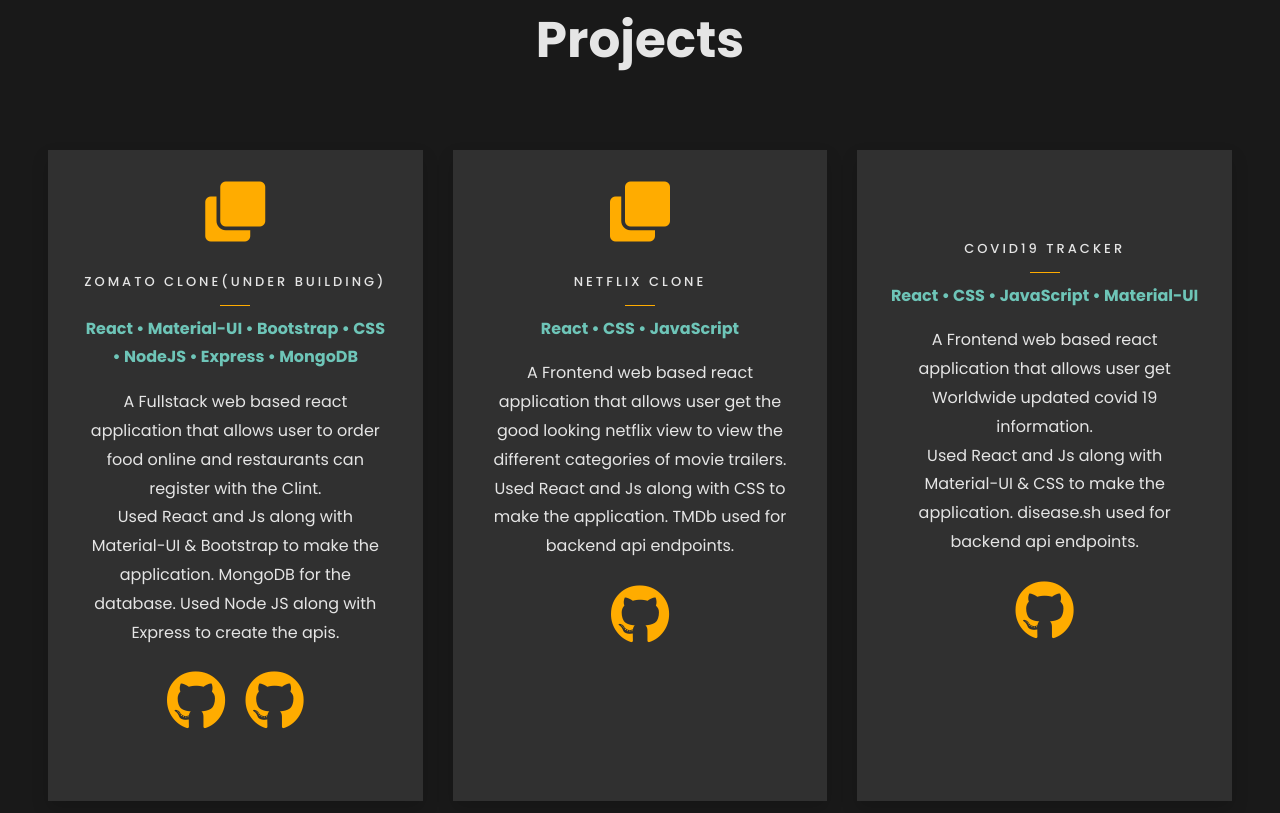
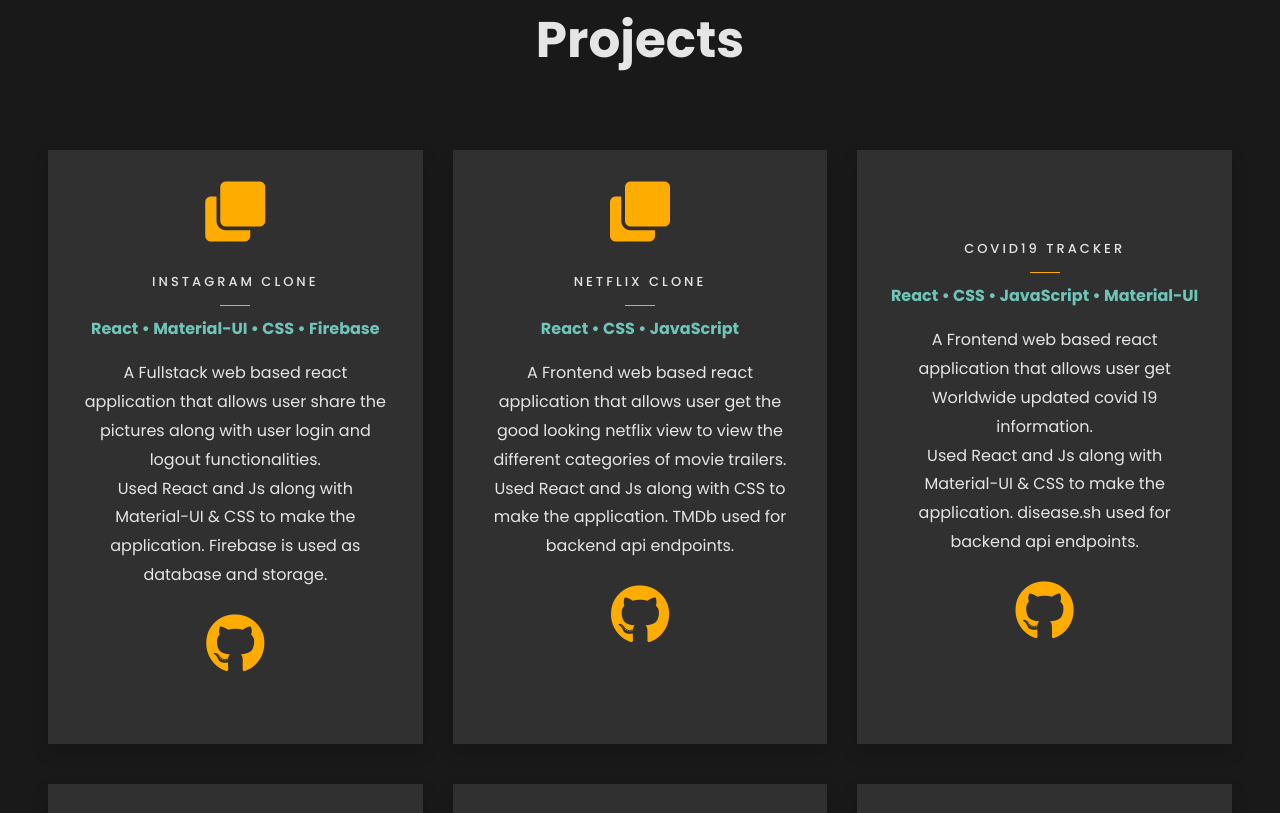
Before and after one commit to HemanthChirikonda/portfolio, a website: page index.html in a window 1280 px wide. Shown: the part 1393-2206 px from the top of the page. Drawn offline with Linux system fonts and the light colour scheme; some icons are missing; files whose address does not match are found by name.

Commit message:
project added

```diff
--- a/index.html
+++ b/index.html
@@ -126,30 +126,26 @@
 
 					<!-- ------------------------------------------------------------------------------------------------------------------------------ -->
 					<div class="col-md-4 text-center d-flex  ftco-animate">
-						<div class="services-1 shadow"><a href="#" target="_blank">
+						<div class="services-1 shadow"><a href="https://instagramclone-2c88e.web.app/" target="_blank">
 								<span class="icon">
 									<i class="fa fa-clone"></i>
 								</span>
 
 								<div class="desc">
-									<h3 class="mb-4">Zomato clone(under building)</h3>
-									<p><strong>React • Material-UI • Bootstrap • CSS • NodeJS • Express •
-											MongoDB</strong></p>
-									<p>A Fullstack web based react application that allows user to order food online and
-										restaurants can register with the Clint.
+									<h3 class="mb-4">Instagram clone</h3>
+									<p><strong>React • Material-UI  • CSS • Firebase</strong></p>
+									<p>A Fullstack web based react application that allows user share the pictures along with user login and logout functionalities.
 										<br>
-										Used React and Js along with Material-UI & Bootstrap to make the application.
-										MongoDB for the database.
-										Used Node JS along with Express to create the apis.
+										Used React and Js along with Material-UI & CSS to make the application.
+										Firebase is used as database and storage.
 									</p>
 								</div>
 							</a>
 
 							<span class="icon">
-								<a " href=" https://github.com/HemanthChirikonda/Zomato_clone" target="_blank">
+								<a " href="https://github.com/HemanthChirikonda/instagram-clone" target="_blank">
 									<i class="fab fa-github m-2"></i></a>
-								<a " href=" https://github.com/HemanthChirikonda/Zomato_backend" target="_blank">
-									<i class="fab fa-github m-2"></i></a>
+
 							</span>
 
 						</div>
```
